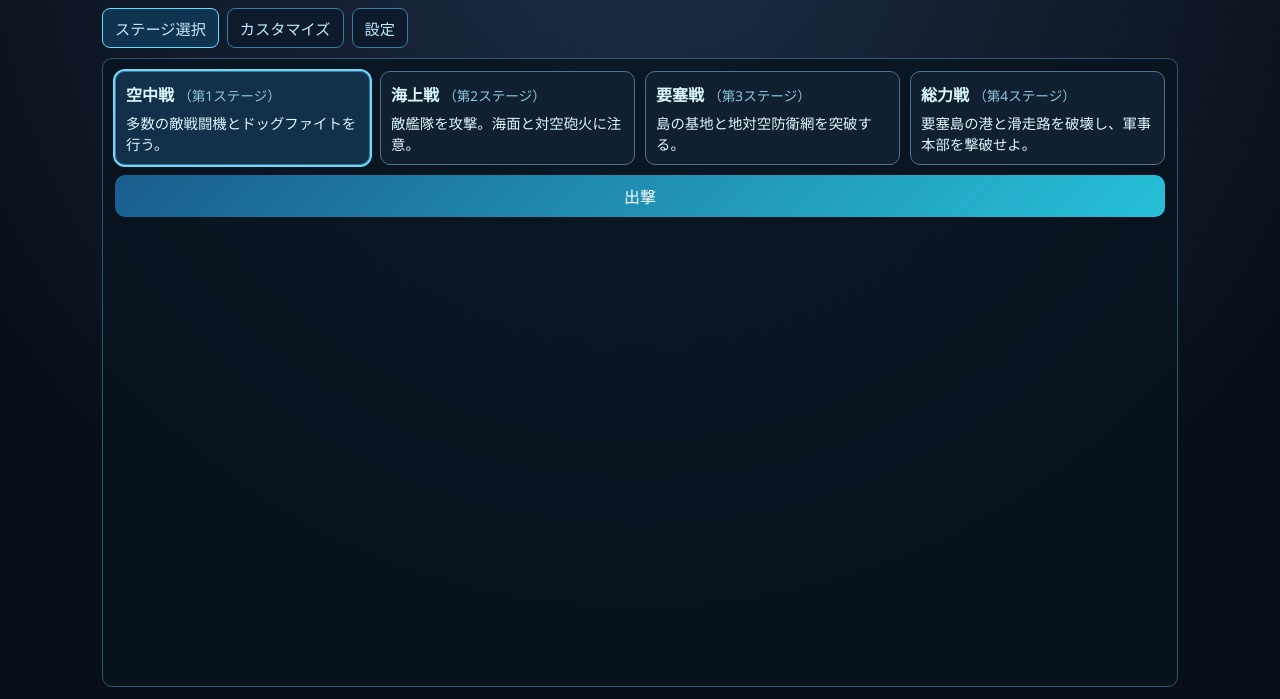
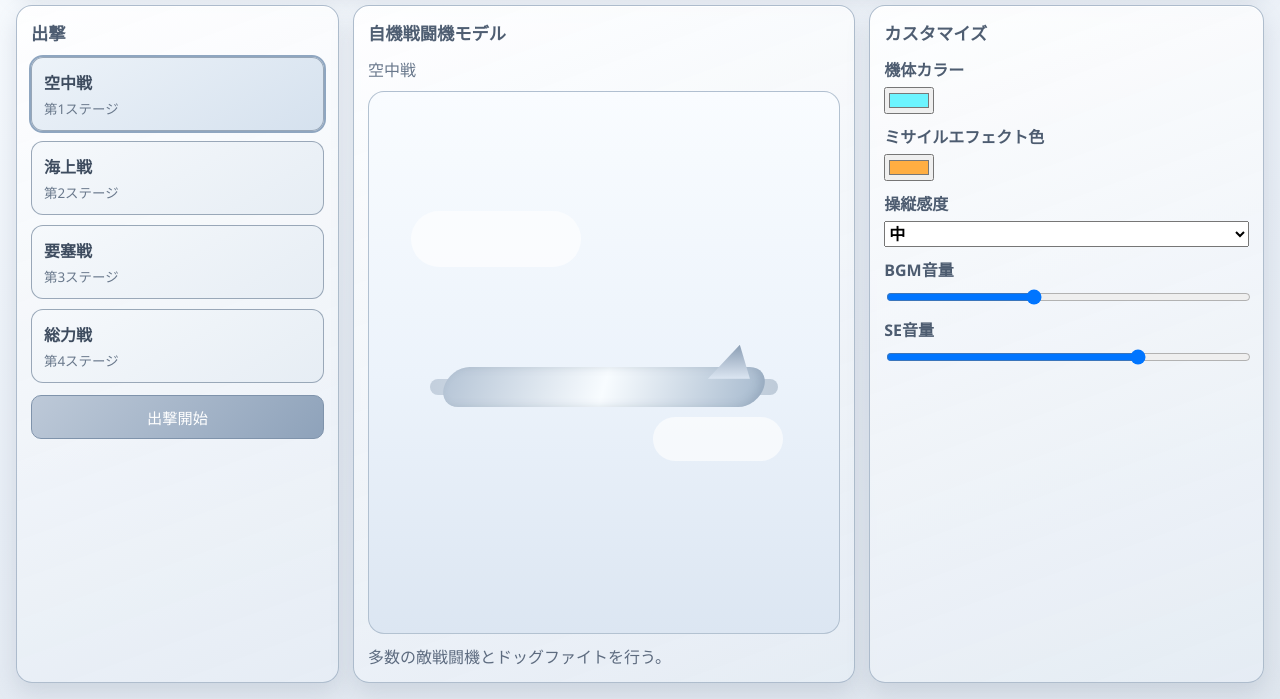
Before and after one commit to Roku-brand/kugun-muso, a website built with Vite: page index.html in a window 1280 px wide. Shown: the part 101-800 px from the top of the page. Built offline with nearby package versions, Linux system fonts and the light colour scheme.

Commit message:
トップページUIを3カラム構成に刷新

```diff
--- a/src/main.js
+++ b/src/main.js
@@ -31,69 +31,94 @@ renderTop();
 
 function renderTop() {
   app.innerHTML = `
-    <div class="top-shell">
-      <header class="title-panel">
+    <div class="top-shell home-shell">
+      <header class="home-header">
         <h1>空軍無双</h1>
-        <p>近代空戦シミュレーション・プロトタイプ</p>
+        <button class="icon-setting" id="setting-toggle" aria-label="設定">⚙️</button>
       </header>
-      <div class="tabs">
-        <button class="tab active" data-tab="stage">ステージ選択</button>
-        <button class="tab" data-tab="custom">カスタマイズ</button>
-        <button class="tab" data-tab="setting">設定</button>
-      </div>
-      <section class="tab-panel" id="panel-stage"></section>
-      <section class="tab-panel hidden" id="panel-custom"></section>
-      <section class="tab-panel hidden" id="panel-setting"></section>
+      <main class="home-layout">
+        <section class="home-panel sortie-panel" id="panel-stage"></section>
+        <section class="home-panel model-panel" id="panel-model"></section>
+        <section class="home-panel custom-panel" id="panel-custom"></section>
+      </main>
+      <section class="setting-drawer hidden" id="panel-setting">
+        <div class="setting-drawer-head">
+          <h2>設定</h2>
+          <button class="setting-close" id="setting-close" aria-label="設定を閉じる">×</button>
+        </div>
+        <div id="setting-content"></div>
+      </section>
     </div>
   `;
 
-  bindTabs();
+  bindSettingDrawer();
   renderStagePanel();
+  renderModelPanel();
   renderCustomPanel();
   renderSettingPanel();
 }
 
-function bindTabs() {
-  const tabs = [...document.querySelectorAll('.tab')];
-  tabs.forEach((tab) => {
-    tab.addEventListener('click', () => {
-      tabs.forEach((t) => t.classList.remove('active'));
-      tab.classList.add('active');
-      document.querySelectorAll('.tab-panel').forEach((p) => p.classList.add('hidden'));
-      document.getElementById(`panel-${tab.dataset.tab}`).classList.remove('hidden');
-    });
+function bindSettingDrawer() {
+  const drawer = document.getElementById('panel-setting');
+  document.getElementById('setting-toggle').addEventListener('click', () => {
+    drawer.classList.toggle('hidden');
+  });
+  document.getElementById('setting-close').addEventListener('click', () => {
+    drawer.classList.add('hidden');
   });
 }
 
 function renderStagePanel() {
   const panel = document.getElementById('panel-stage');
   panel.innerHTML = `
-    <div class="card-grid">
+    <h2>出撃</h2>
+    <div class="stage-button-list">
       ${STAGES.map(
         (s, index) => `
-          <article class="stage-card ${selectedStage === s.id ? 'selected' : ''}" data-stage="${s.id}">
-            <h3>${s.name} <span>（第${index + 1}ステージ）</span></h3>
-            <p>${s.desc}</p>
-          </article>
+          <button class="stage-card ${selectedStage === s.id ? 'selected' : ''}" data-stage="${s.id}">
+            <strong>${s.name}</strong>
+            <span>第${index + 1}ステージ</span>
+          </button>
         `,
       ).join('')}
     </div>
-    <button class="sortie-btn" id="start-btn">出撃</button>
+    <button class="sortie-btn" id="start-btn">出撃開始</button>
   `;
 
   panel.querySelectorAll('.stage-card').forEach((card) => {
     card.addEventListener('click', () => {
       selectedStage = card.dataset.stage;
       renderStagePanel();
+      renderModelPanel();
     });
   });
 
   document.getElementById('start-btn').addEventListener('click', startBattle);
 }
 
+function renderModelPanel() {
+  const selected = STAGES.find((stage) => stage.id === selectedStage);
+  const panel = document.getElementById('panel-model');
+  panel.innerHTML = `
+    <div class="model-heading">
+      <h2>自機戦闘機モデル</h2>
+      <p>${selected?.name ?? ''}</p>
+    </div>
+    <div class="jet-model-view" aria-label="自機戦闘機モデル表示">
+      <div class="jet-cloud cloud-a"></div>
+      <div class="jet-cloud cloud-b"></div>
+      <div class="jet-wing"></div>
+      <div class="jet-body"></div>
+      <div class="jet-tail"></div>
+    </div>
+    <p class="stage-desc">${selected?.desc ?? ''}</p>
+  `;
+}
+
 function renderCustomPanel() {
   const panel = document.getElementById('panel-custom');
   panel.innerHTML = `
+    <h2>カスタマイズ</h2>
     <div class="setting-grid">
       <label>機体カラー
         <input type="color" id="aircraftColor" value="${settings.aircraftColor}" />
@@ -120,7 +145,7 @@ function renderCustomPanel() {
 }
 
 function renderSettingPanel() {
-  const panel = document.getElementById('panel-setting');
+  const panel = document.getElementById('setting-content');
   panel.innerHTML = `
     <div class="setting-grid">
       <label>全体音量
--- a/src/style.css
+++ b/src/style.css
@@ -1,7 +1,8 @@
+
 :root {
   font-family: 'Segoe UI', 'Yu Gothic UI', sans-serif;
-  color: #dbf7ff;
-  background: radial-gradient(circle at 50% 0%, #1e2d46, #090f18 75%);
+  color: #2e3a49;
+  background: linear-gradient(165deg, #f9fcff 0%, #e7edf5 55%, #dfe6ee 100%);
 }
 * { box-sizing: border-box; }
 body, html, #app { margin: 0; width: 100%; height: 100%; overflow: hidden; }
@@ -16,7 +17,6 @@ html, body {
 
 @media (hover: none) and (pointer: coarse) {
   button,
-  .tab,
   .stage-card,
   .sortie-btn,
   .reset-btn,
@@ -28,49 +28,200 @@ html, body {
   }
 }
 
-#app {
-  min-height: 100dvh;
+#app { min-height: 100dvh; }
+
+.top-shell {
+  max-width: 1280px;
+  margin: 0 auto;
+  padding: calc(16px + env(safe-area-inset-top)) calc(16px + env(safe-area-inset-right)) calc(16px + env(safe-area-inset-bottom)) calc(16px + env(safe-area-inset-left));
+  height: 100%;
 }
 
-.top-shell {
-  max-width: 1100px;
-  margin: 0 auto;
-  padding: calc(12px + env(safe-area-inset-top)) calc(12px + env(safe-area-inset-right)) calc(12px + env(safe-area-inset-bottom)) calc(12px + env(safe-area-inset-left));
-  height: 100%;
+.home-shell {
   display: flex;
   flex-direction: column;
+  gap: 14px;
+  position: relative;
+}
+
+.home-header {
+  display: flex;
+  align-items: center;
+  justify-content: space-between;
+  padding: 14px 18px;
+  border-radius: 16px;
+  background: linear-gradient(130deg, rgba(255, 255, 255, 0.9), rgba(223, 232, 242, 0.82));
+  border: 1px solid rgba(163, 176, 193, 0.85);
+  box-shadow: 0 8px 24px rgba(108, 126, 145, 0.2);
+}
+
+.home-header h1 {
+  margin: 0;
+  color: #4b5a6d;
+  font-size: clamp(1.25rem, 3.2vw, 2rem);
+  letter-spacing: 0.08em;
+}
+
+.icon-setting {
+  border: 1px solid rgba(136, 148, 167, 0.8);
+  border-radius: 999px;
+  width: 44px;
+  height: 44px;
+  font-size: 1.35rem;
+  background: linear-gradient(145deg, #f4f8fc, #d3dce7);
+  cursor: pointer;
+}
+
+.home-layout {
+  flex: 1;
+  min-height: 0;
+  display: grid;
+  grid-template-columns: minmax(180px, 0.9fr) minmax(320px, 1.4fr) minmax(260px, 1.1fr);
+  gap: 14px;
+}
+
+.home-panel {
+  background: linear-gradient(160deg, rgba(255, 255, 255, 0.88), rgba(230, 237, 245, 0.8));
+  border: 1px solid rgba(164, 180, 198, 0.88);
+  border-radius: 16px;
+  box-shadow: inset 0 1px 0 rgba(255, 255, 255, 0.75), 0 10px 22px rgba(113, 131, 149, 0.2);
+  padding: 14px;
+}
+
+.home-panel h2 { margin: 0 0 12px; font-size: 1.08rem; color: #4f5e72; }
+.hidden { display: none !important; }
+
+.sortie-panel { display: flex; flex-direction: column; }
+.stage-button-list { display: grid; gap: 10px; }
+.stage-card {
+  text-align: left;
+  border: 1px solid rgba(145, 160, 178, 0.9);
+  padding: 12px;
+  border-radius: 12px;
+  cursor: pointer;
+  background: linear-gradient(150deg, #f6f9fc, #e6edf4);
+  min-height: 74px;
+  display: grid;
+  gap: 3px;
+  color: #3e4c5f;
+}
+.stage-card span { font-size: 0.84rem; color: #6a798c; }
+.stage-card.selected {
+  outline: 2px solid #8fa6c0;
+  background: linear-gradient(150deg, #edf3f9, #d5e1ee);
+}
+.sortie-btn, .reset-btn {
+  margin-top: 12px;
+  background: linear-gradient(135deg, #bdc9d8, #8ea2ba);
+  border: 1px solid #7f93ab;
+  color: #ffffff;
+  padding: 10px 14px;
+  border-radius: 10px;
+  font-size: 0.95rem;
+  cursor: pointer;
+}
+
+.model-panel {
+  display: grid;
+  grid-template-rows: auto 1fr auto;
   gap: 10px;
 }
+.model-heading p { margin: 4px 0 0; color: #69788c; }
+.jet-model-view {
+  position: relative;
+  border-radius: 16px;
+  border: 1px solid rgba(172, 188, 205, 0.9);
+  overflow: hidden;
+  background: linear-gradient(180deg, #f9fcff 0%, #ecf3fb 52%, #dce6f2 100%);
+}
+.jet-cloud {
+  position: absolute;
+  border-radius: 999px;
+  background: rgba(255, 255, 255, 0.64);
+}
+.cloud-a { width: 170px; height: 56px; top: 22%; left: 9%; }
+.cloud-b { width: 130px; height: 44px; top: 60%; right: 12%; }
+.jet-wing {
+  position: absolute;
+  width: 74%;
+  height: 16px;
+  top: 53%;
+  left: 13%;
+  border-radius: 999px;
+  background: linear-gradient(90deg, #c3cfdd, #eaf1f7 52%, #becbd9);
+}
+.jet-body {
+  position: absolute;
+  width: 68%;
+  height: 40px;
+  top: calc(53% - 12px);
+  left: 16%;
+  border-radius: 999px;
+  transform: skewX(-16deg);
+  background: linear-gradient(90deg, #b7c6d7, #f8fcff, #a8bbcf);
+  box-shadow: inset -5px 0 8px rgba(97, 114, 136, 0.22);
+}
+.jet-tail {
+  position: absolute;
+  width: 42px;
+  height: 34px;
+  top: calc(53% - 34px);
+  right: 19%;
+  clip-path: polygon(0 100%, 100% 100%, 76% 0);
+  background: linear-gradient(180deg, #8b9eb4, #dce6f2);
+}
+.stage-desc { margin: 0; color: #5d6b7f; }
 
-.title-panel { border: 1px solid #4fd8ff7e; background: #04111ccf; padding: 10px 14px; border-radius: 10px; }
-.title-panel h1 { margin: 0; font-size: clamp(1.2rem, 2.5vw, 1.8rem); color: #7bf4ff; }
-.title-panel p { margin: 2px 0 0; font-size: clamp(0.75rem, 1.6vw, 0.95rem); }
-.tabs { display: flex; gap: 8px; }
-.tab { background: #0d1b2c; border: 1px solid #3a7ca1; color: #c2ebff; padding: 8px 12px; border-radius: 8px; cursor: pointer; font-size: clamp(0.78rem, 1.7vw, 0.95rem); }
-.tab.active { background: #10334f; border-color: #65ddff; }
-.tab-panel {
-  flex: 1;
-  min-height: 0;
-  padding: 12px;
-  border-radius: 10px;
-  background: #08131ecc;
-  border: 1px solid #2f5672;
+.custom-panel { overflow: auto; }
+.setting-grid { display: grid; gap: 10px; grid-template-columns: 1fr; }
+label { display: flex; flex-direction: column; gap: 6px; font-weight: 600; color: #4d5c70; }
+input, select, button { font: inherit; }
+input[type='range'] { width: 100%; }
+
+.setting-drawer {
+  position: absolute;
+  right: calc(16px + env(safe-area-inset-right));
+  top: calc(84px + env(safe-area-inset-top));
+  width: min(400px, calc(100% - 32px));
+  max-height: calc(100% - 100px);
+  overflow: auto;
+  background: linear-gradient(160deg, rgba(248, 251, 255, 0.98), rgba(226, 235, 244, 0.95));
+  border: 1px solid rgba(152, 170, 189, 0.95);
+  border-radius: 16px;
+  box-shadow: 0 14px 34px rgba(96, 115, 136, 0.25);
+  padding: 14px;
+}
+.setting-drawer-head {
   display: flex;
-  flex-direction: column;
+  align-items: center;
+  justify-content: space-between;
+  margin-bottom: 8px;
+}
+.setting-drawer-head h2 { margin: 0; color: #4f5f73; font-size: 1rem; }
+.setting-close {
+  border: 1px solid #95a6ba;
+  border-radius: 8px;
+  width: 34px;
+  height: 34px;
+  background: #eef3f8;
+  color: #506075;
+  cursor: pointer;
 }
 
-.hidden { display: none !important; }
-.card-grid { display: grid; grid-template-columns: repeat(auto-fit, minmax(180px, 1fr)); gap: 10px; }
-.stage-card { border: 1px solid #4d728d; padding: 10px; border-radius: 10px; cursor: pointer; background: #102030; min-height: 94px; }
-.stage-card h3 { margin: 0 0 6px; font-size: clamp(0.88rem, 1.9vw, 1rem); }
-.stage-card h3 span { font-size: 0.85em; color: #8ec6df; font-weight: 500; }
-.stage-card p { margin: 0; font-size: clamp(0.74rem, 1.6vw, 0.9rem); }
-.stage-card.selected { outline: 2px solid #65ddff; background: #123049; }
-.sortie-btn, .reset-btn { margin-top: 10px; background: linear-gradient(135deg, #1a5e8e, #27c0d8); border: none; color: white; padding: 9px 14px; border-radius: 10px; font-size: clamp(0.8rem, 1.8vw, 1rem); cursor: pointer; }
-.setting-grid { display: grid; gap: 10px; grid-template-columns: repeat(auto-fit, minmax(180px, 1fr)); }
-label { display: flex; flex-direction: column; gap: 6px; font-weight: 600; }
-input, select, button { font: inherit; }
-input[type='range'] { width: 100%; }
+@media (max-width: 980px) {
+  .home-layout {
+    grid-template-columns: 1fr;
+    grid-template-rows: auto auto auto;
+    overflow: auto;
+  }
+
+  .setting-drawer {
+    left: calc(16px + env(safe-area-inset-left));
+    right: calc(16px + env(safe-area-inset-right));
+    top: calc(92px + env(safe-area-inset-top));
+    width: auto;
+  }
+}
 
 #battle-root { width: 100%; height: 100%; position: relative; }
 #game-canvas { width: 100%; height: 100%; display: block; }
```
